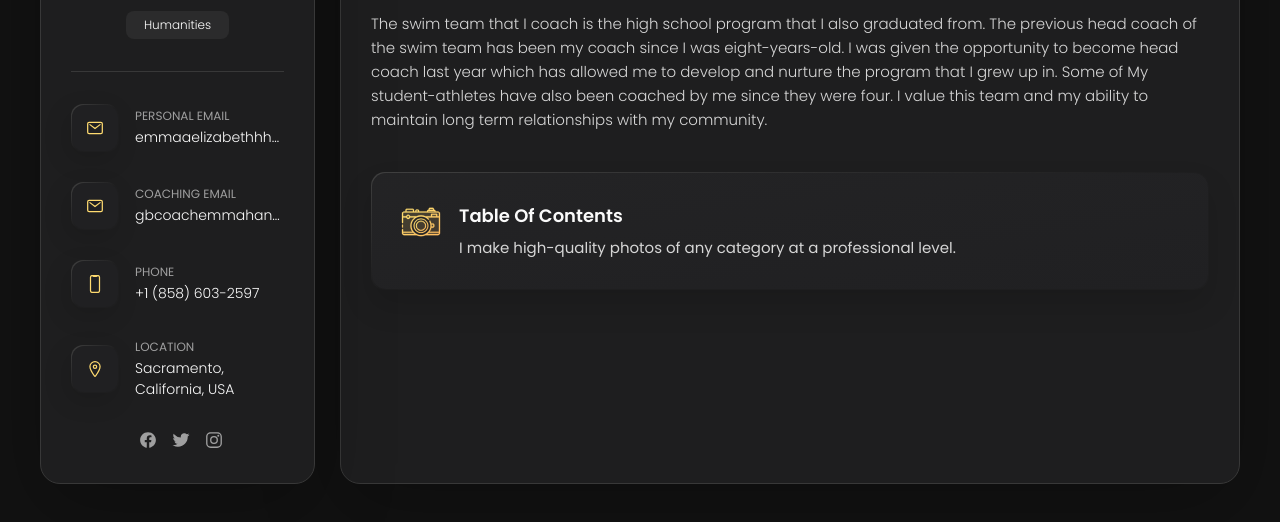
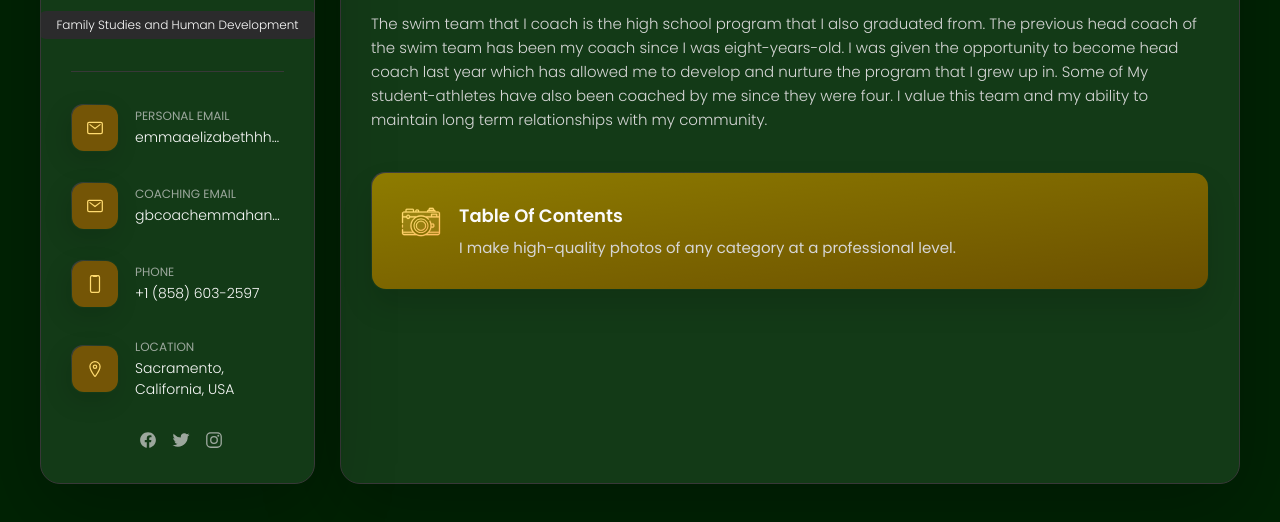
Before and after one commit to Dantallope/WebsiteForEm, a plain HTML site: page index.html in a window 1280 px wide. Shown: the part 302-824 px from the top of the page. Drawn offline with nearby package versions, Linux system fonts and the light colour scheme.

Commit message:
changed colors

```diff
--- a/assets/css/style.css
+++ b/assets/css/style.css
@@ -30,9 +30,9 @@
   );
   --bg-gradient-jet: linear-gradient(
     to bottom right,
-    hsla(240, 1%, 18%, 0.251) 0%,
-    hsla(240, 2%, 11%, 0) 100%
-  ), hsl(240, 2%, 13%);
+    hsla(62, 100%, 50%, 0.251) 0%,
+    hsla(36, 100%, 50%, 0) 100%
+  ), hsl(45, 100%, 21%);
   --bg-gradient-yellow-1: linear-gradient(
     to bottom right,
     hsl(45, 100%, 71%) 0%,
@@ -58,9 +58,9 @@
 
   --jet: hsl(0, 0%, 22%);
   --onyx: hsl(240, 1%, 17%);
-  --eerie-black-1: hsl(240, 2%, 13%);
-  --eerie-black-2: hsl(240, 2%, 12%);
-  --smoky-black: hsl(0, 0%, 7%);
+  --eerie-black-1: hsl(43, 90%, 24%);
+  --eerie-black-2:hsl(126, 51%, 15%);
+  --smoky-black: hsl(125, 94%, 7%);
   --white-1: hsl(0, 0%, 100%);
   --white-2: hsl(0, 0%, 98%);
   --orange-yellow-crayola: hsl(45, 100%, 72%);
@@ -68,7 +68,7 @@
   --light-gray: hsl(0, 0%, 84%);
   --light-gray-70: hsla(0, 0%, 84%, 0.7);
   --bittersweet-shimmer: hsl(0, 43%, 51%);
-
+/*hsl(40, 96%, 39%);*/
   /**
    * typography
    */
--- a/index.html
+++ b/index.html
@@ -48,7 +48,7 @@
         <div class="info-content">
           <h1 class="name" title="Richard hanrick">Emma Hansen</h1>
 
-          <p class="title">Humanities</p>
+          <p class="title">Family Studies and Human Development</p>
         </div>
 
         <button class="info_more-btn" data-sidebar-btn>
```
